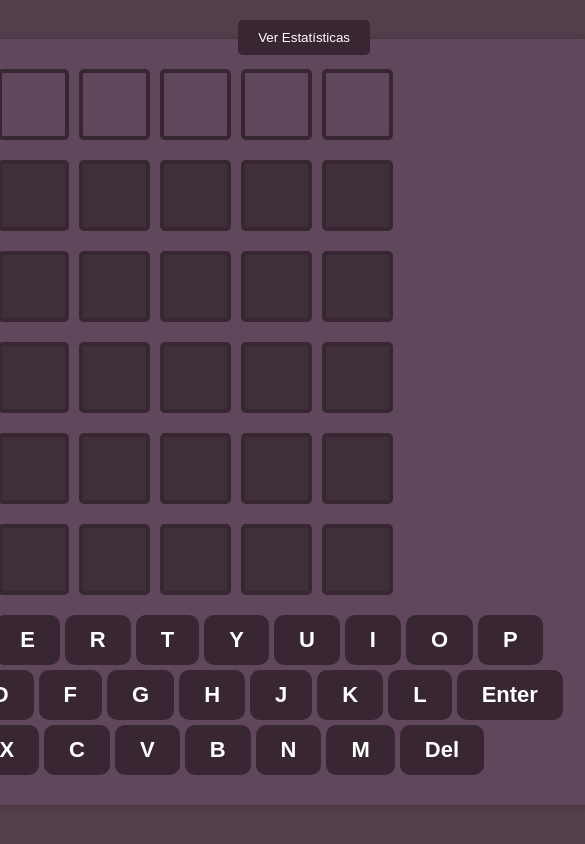
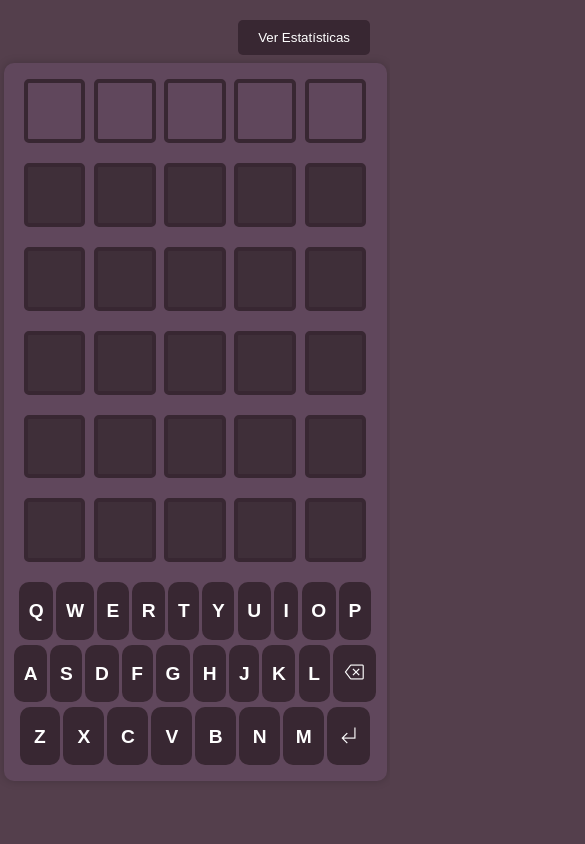
Before and after one commit to ljoaolucasl/LemaGame, a plain HTML site: page index.html in a window 390 px wide. Shown: the whole page, 585 px wide, since content can reach past the window. Drawn offline with nearby package versions, Linux system fonts and the light colour scheme.

Commit message:
Adicionando compatibilidade com Smartphone

```diff
--- a/index.html
+++ b/index.html
@@ -1,5 +1,5 @@
 <!DOCTYPE html>
-<html lang="en">
+<html lang="pt-br">
 <head>
     <meta charset="UTF-8">
     <meta name="viewport" content="width=device-width, initial-scale=1.0">
@@ -7,6 +7,7 @@
     <link rel="preconnect" href="https://fonts.googleapis.com">
     <link rel="preconnect" href="https://fonts.gstatic.com" crossorigin>
     <link href="https://fonts.googleapis.com/css2?family=Mitr:wght@200;300;400;500;600;700&display=swap" rel="stylesheet">
+    <link rel="stylesheet" href="https://fonts.googleapis.com/css2?family=Material+Symbols+Outlined:opsz,wght,FILL,GRAD@20..48,100..700,0..1,-50..200" />
     <link rel="stylesheet" href="styles.css">
     <script src="js/main.js" type="module" defer></script>
 </head>
@@ -104,7 +105,9 @@
                 <button class="key">J</button>
                 <button class="key">K</button>
                 <button class="key">L</button>
-                <button class="key">Enter</button>
+                <button class="key"><span class="material-symbols-outlined">
+                    backspace
+                    </span></button>
             </div>
             <div class="row">
                 <button class="key">Z</button>
@@ -114,7 +117,9 @@
                 <button class="key">B</button>
                 <button class="key">N</button>
                 <button class="key">M</button>
-                <button class="key">Del</button>
+                <button class="key"><span class="material-symbols-outlined">
+                    subdirectory_arrow_left
+                    </span></button>
             </div>
         </div>
     </div>
--- a/js/tela-lema.js
+++ b/js/tela-lema.js
@@ -54,13 +54,14 @@
         this.rodadas = [this.rodada1, this.rodada2, this.rodada3, this.rodada4, this.rodada5, this.rodada6];
     }
     registrarEventos() {
+        var _a, _b;
         this.teclado = document.getElementById('teclado');
         const botoesTeclado = Array.from(this.teclado.querySelectorAll('.key'));
         for (let botao of botoesTeclado) {
-            if (botao.textContent == 'Enter') {
+            if ((_a = botao.textContent) === null || _a === void 0 ? void 0 : _a.includes('subdirectory_arrow_left')) {
                 botao.addEventListener('click', (sender) => this.confirmarPalavra(sender));
             }
-            else if (botao.textContent == 'Del') {
+            else if ((_b = botao.textContent) === null || _b === void 0 ? void 0 : _b.includes('backspace')) {
                 botao.addEventListener('click', (sender) => this.apagarLetra(sender));
             }
             else {
--- a/styles.css
+++ b/styles.css
@@ -1,11 +1,12 @@
 body {
     font-family: 'Mitr', sans-serif;
-    display: flex;
-    justify-content: center;
-    align-items: center;
-    height: 100vh;
     margin: 0;
     background-color: #543f4c;
+    display: flex;
+    flex-direction: column;
+    align-items: center;
+    justify-content: center;
+    height: 100vh;
 }
 
 /* Janela Estatisticas */
@@ -197,3 +198,41 @@
     opacity: 1;
     transform: translateY(0);
 }
+
+.material-symbols-outlined {
+  font-variation-settings:
+  'FILL' 0,
+  'wght' 300,
+  'GRAD' 0,
+  'opsz' 48
+}
+
+@media (max-width: 768px) {
+    .game-container {
+        width: 90%;
+        padding: 1em;
+    }
+
+    .row {
+        gap: 0.2em;
+    }
+
+    .letter {
+        width: 9em;
+        height: 1.3em;
+        line-height: 1.3em;
+        border: 0.1em solid #382732;
+        margin: 0px 0.1em;
+        border-radius: 5px;
+        font-size: 43px;
+        font-weight: 600;
+    }
+
+    .key {
+        width: 3em;
+        height: 3em;
+        line-height: 1em;
+        padding: 0.5em;
+        font-size: 1.2em;
+    }
+}
```
Also changed, not shown: 1 other file.
